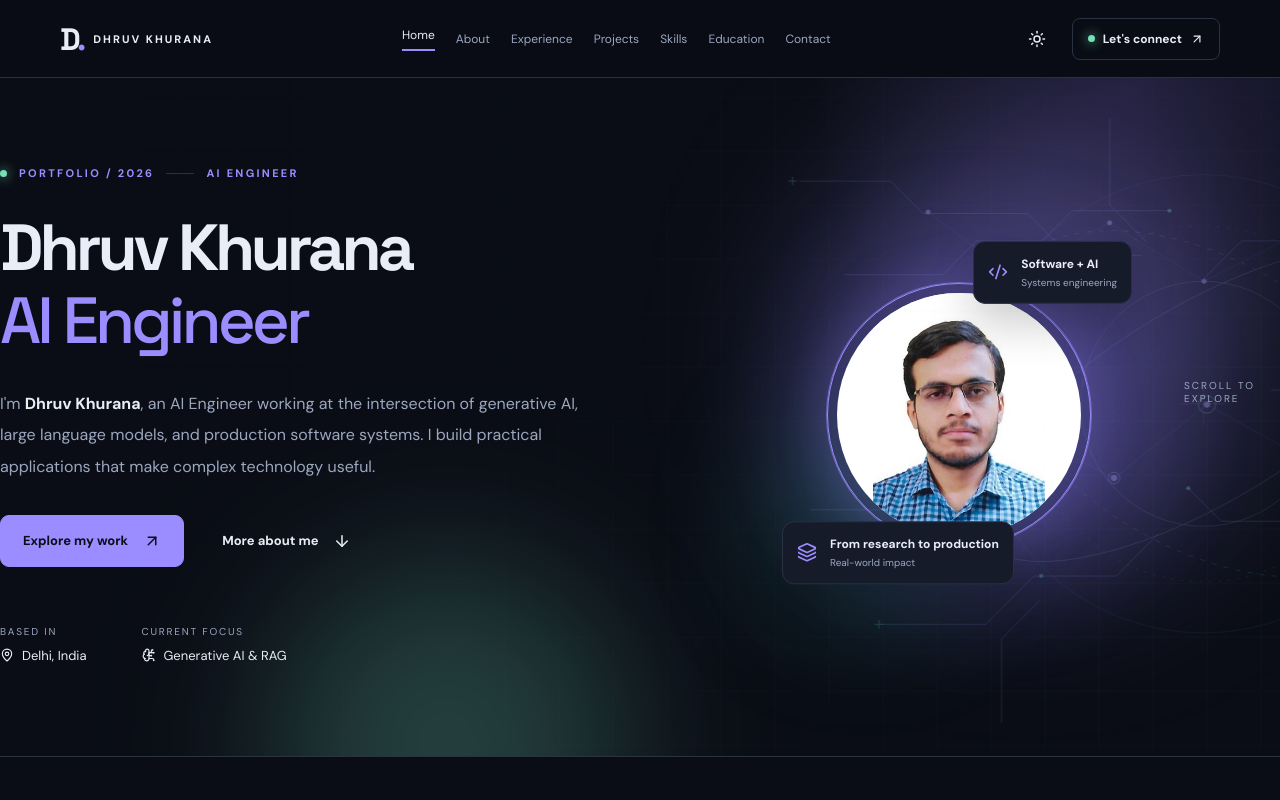
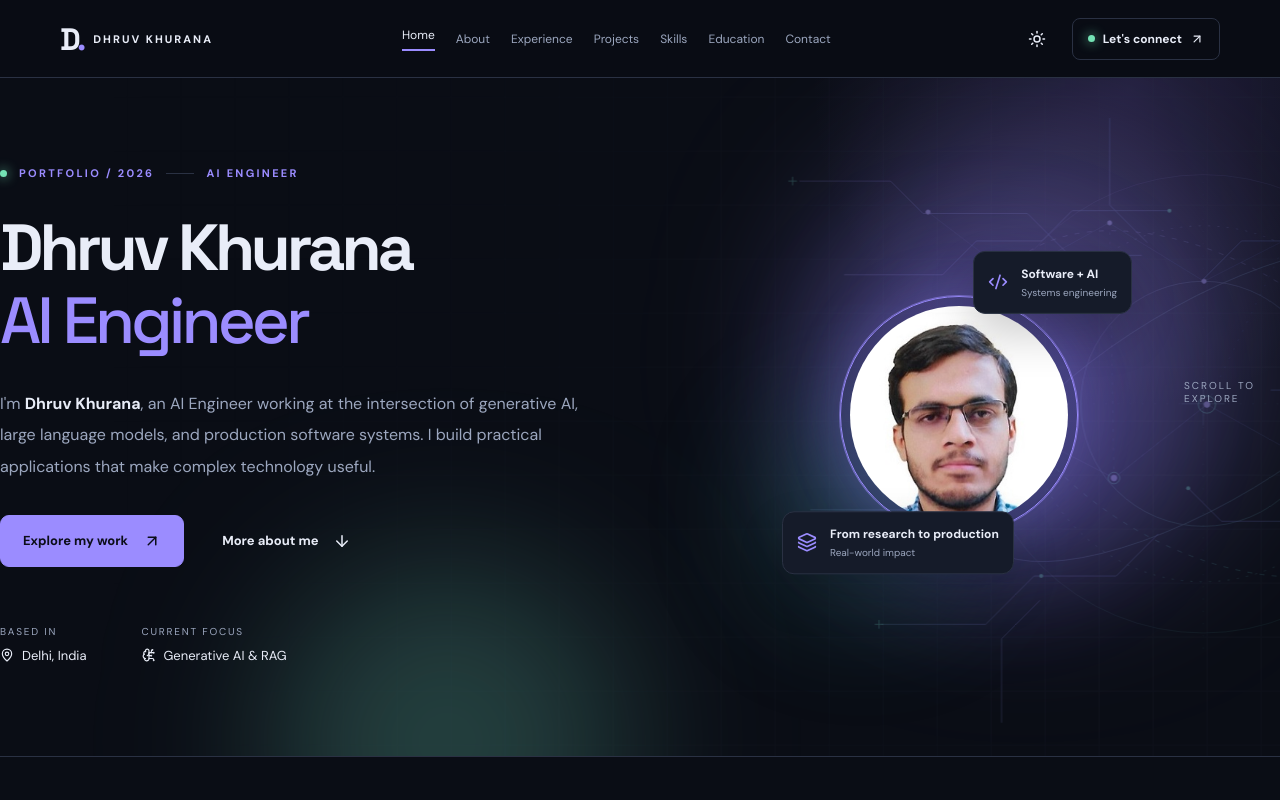
Before and after one commit to DKg156/DKg156.github.io, a React (Vite) app: page / in a window 1280 px wide. Shown: the top 800 px of the page. Built offline with nearby package versions, Linux system fonts and the light colour scheme.

Commit message:
fix: tighten circular portrait crop and scale down slightly

```diff
--- a/src/styles.css
+++ b/src/styles.css
@@ -21,14 +21,14 @@ body{background:var(--bg);color:var(--fg);transition:background .25s,color .25s}
 /* Retain the original circular portrait and floating cards, at a smaller scale. */
 .hero{min-height:650px}
 .hero-layout{grid-template-columns:minmax(0,1fr) minmax(250px,330px);gap:52px;padding:88px 0 92px}
-.hero-art{height:390px;min-width:0}
-.portrait-ring{width:264px;height:264px;max-width:100%;padding:9px;border-radius:50%;box-shadow:0 0 65px #8270c126}
-.portrait-ring img{border-radius:50%;width:100%;height:100%;object-fit:contain;object-position:center center;background:#fff;display:block}
+.hero-art{height:370px;min-width:0}
+.portrait-ring{width:238px;height:238px;max-width:100%;padding:9px;border-radius:50%;box-shadow:0 0 65px #8270c126}
+.portrait-ring img{border-radius:50%;width:100%;height:100%;object-fit:cover;object-position:center 18%;display:block}
 .float-card.top{right:-8px;top:28px}
 .float-card.bottom{left:-12px;bottom:25px}
 .education-grid{grid-template-columns:minmax(0,610px)}
-@media(max-width:800px){.hero-layout{grid-template-columns:1fr;gap:18px;padding:65px 0 90px}.hero-art{order:0;height:275px}.portrait-ring{width:200px;height:200px}.hero-copy{order:1}.float-card.top{right:18px;top:9px}.float-card.bottom{left:12px;bottom:7px}.education-grid{grid-template-columns:1fr}}
-@media(max-width:400px){.hero-art{height:245px}.portrait-ring{width:176px;height:176px}.float-card{padding:8px;gap:7px}.float-card strong{font-size:10px}.float-card small{font-size:9px}.float-card.top{right:0}.float-card.bottom{left:0}}
+@media(max-width:800px){.hero-layout{grid-template-columns:1fr;gap:18px;padding:65px 0 90px}.hero-art{order:0;height:265px}.portrait-ring{width:184px;height:184px}.hero-copy{order:1}.float-card.top{right:18px;top:9px}.float-card.bottom{left:12px;bottom:7px}.education-grid{grid-template-columns:1fr}}
+@media(max-width:400px){.hero-art{height:235px}.portrait-ring{width:168px;height:168px}.float-card{padding:8px;gap:7px}.float-card strong{font-size:10px}.float-card small{font-size:9px}.float-card.top{right:0}.float-card.bottom{left:0}}
 
 /* Gentle reveal animations and an atmospheric, lightweight CSS background. */
 .hero{isolation:isolate}
```
